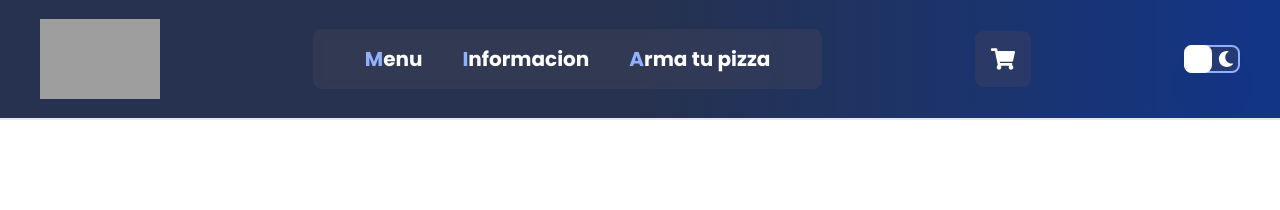
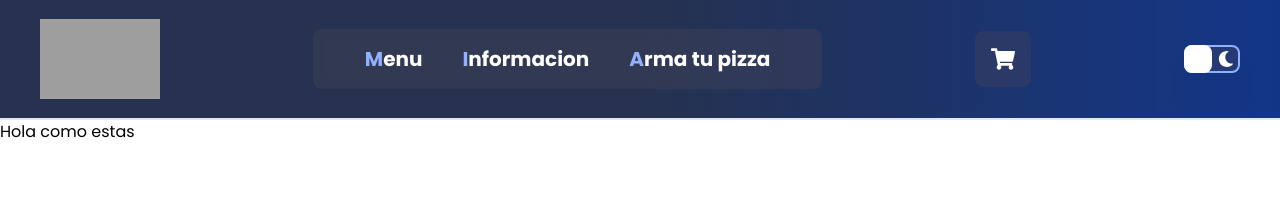
Before and after one commit to roblesvargas97/ReduxPizza, a React app: page /#/order-pizza in a window 1280 px wide. Shown: the top 210 px of the page. Built offline with nearby package versions, Linux system fonts and the light colour scheme; grey boxes are pictures that could not be loaded; what tw-elements would draw is missing.

Commit message:
:sparkles: Add Pages Order Pizza

```diff
--- a/src/App.js
+++ b/src/App.js
@@ -10,6 +10,7 @@ import { useSelector } from "react-redux";
 import ShoppingCartButtonMobile from './components/ShoppingCart/ShoppingCartButton/ShoppingCartButtonMobile';
 import ShoppingCart from "./components/ShoppingCart/ShoppingCart";
 import BackgroundHeader from "./components/BackgroundHeader/BackgroundHeader";
+import OrderPizza from "./pages/OrderPizza/OrderPizza";
 
 function App() {
   const ShowCart = useSelector((state) => state.ui.showShoppingCart);
@@ -27,6 +28,7 @@ function App() {
         <Routes>
           <Route path="/" element={<Home />} />
           <Route path="/build-pizza" element={<BuildPizza />} />
+          <Route path="/order-pizza" element={<OrderPizza/>} />
         </Routes>
       </main>
     </HashRouter>
--- /dev/null
+++ b/src/pages/OrderPizza/OrderPizza.jsx
@@ -0,0 +1,11 @@
+import React from 'react';
+
+const OrderPizza = () => {
+    return (
+        <div>
+            <h2>Hola como estas</h2>
+        </div>
+    );
+}
+
+export default OrderPizza;
```
